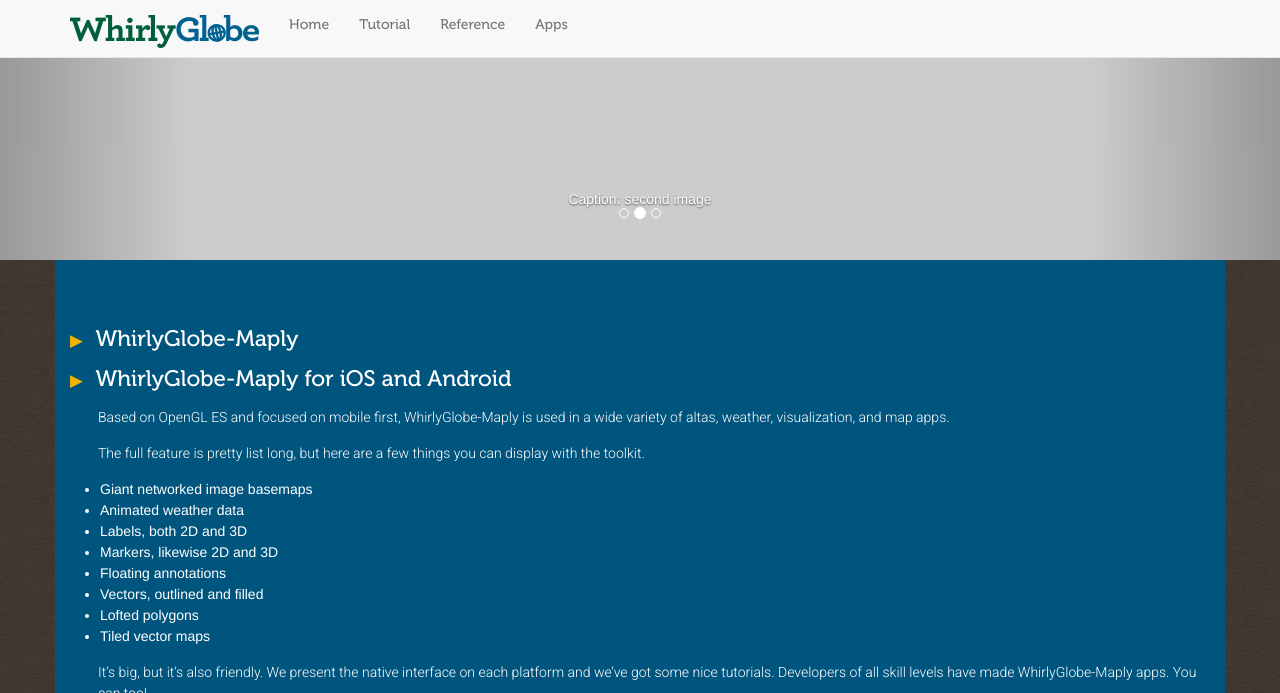
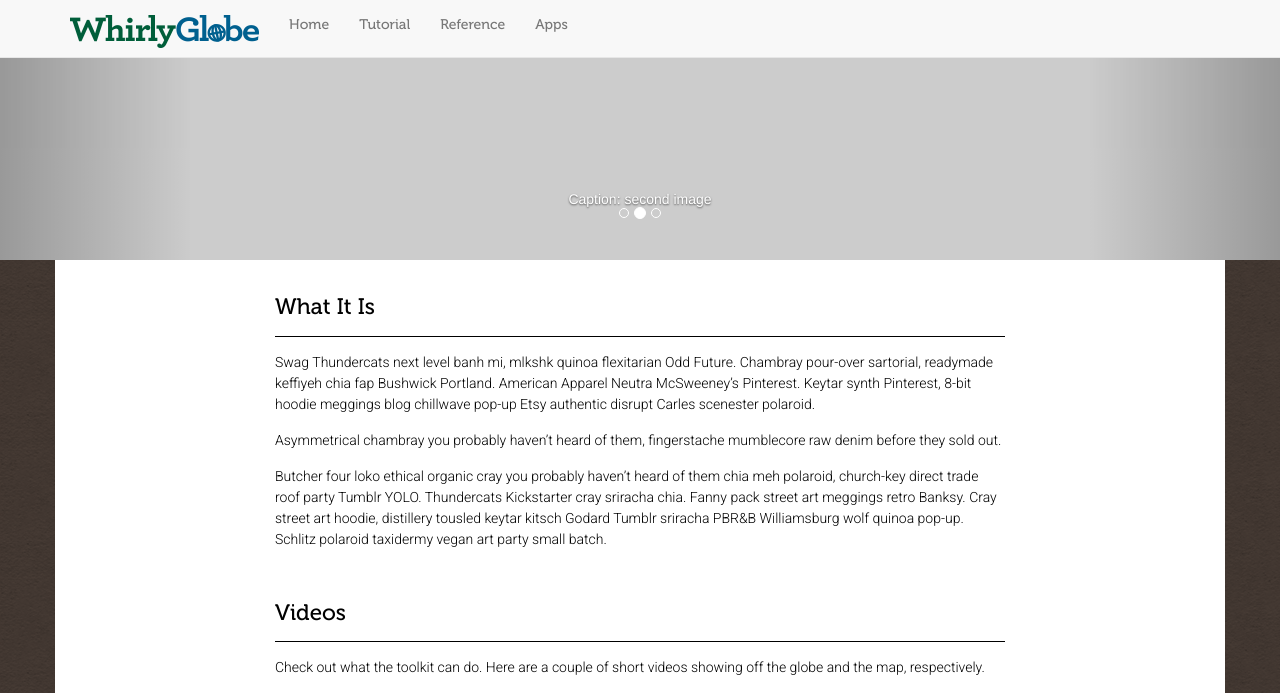
Before and after one commit to muruganandham/WhirlyGlobe-Maply-Site, a Jekyll site: the page built from index.md, in a window 1280 px wide and 1400 px high, scrolled down 361 px. Shown: the top 693 px of the window. Built offline with Jekyll 4.4.1, drawn with Linux system fonts in a browser that asks for light colours; nearby versions of some CDN libraries; some web fonts are replaced; some of the changed text lies outside the part shown; grey boxes are pictures that could not be loaded.

Commit message:
introducing video, homepage styles

```diff
--- a/_layouts/home.html
+++ b/_layouts/home.html
@@ -7,11 +7,12 @@
 
 <div class="container">
   <div class="row">
-    <div class="col-sm-12 tutorial tutorial-main">
+    <div class="col-sm-12 homepage">
+      <div class="col-sm-8 col-sm-offset-2 homepage">
 
-      <h2>{{ page.title }}</h2>
       {{ content }}
 
+      </div>
     </div>
 
 </div>
--- a/css/main.scss
+++ b/css/main.scss
@@ -73,6 +73,21 @@ body {
 .navbar {
   min-height:      58px;
   font-family:     Museo-500, serif;
+}
+
+// Homepage
+.homepage {
+  color:            #000;
+  background-color: #fff;
+  h2, h3, h4, h5, h6 {
+    font-family:   Museo-500;
+    padding-top:   1em;
+    line-height:   2.4em;
+    border-bottom: solid 1px #000;
+  }
+  p {
+    font-family:   Roboto;
+  }
 }
 
 // Tutorial
--- a/index.md
+++ b/index.md
@@ -3,59 +3,42 @@ title: WhirlyGlobe-Maply
 layout: home
 ---
 
-## WhirlyGlobe-Maply for iOS and Android
+## What It Is
 
+Swag Thundercats next level banh mi, mlkshk quinoa flexitarian Odd Future. Chambray pour-over sartorial, readymade keffiyeh chia fap Bushwick Portland. American Apparel Neutra McSweeney's Pinterest. Keytar synth Pinterest, 8-bit hoodie meggings blog chillwave pop-up Etsy authentic disrupt Carles scenester polaroid.
 
+Asymmetrical chambray you probably haven't heard of them, fingerstache mumblecore raw denim before they sold out.
 
-Based on OpenGL ES and focused on mobile first, WhirlyGlobe-Maply is used in a wide variety of altas, weather, visualization, and map apps.
+Butcher four loko ethical organic cray you probably haven't heard of them chia meh polaroid, church-key direct trade roof party Tumblr YOLO. Thundercats Kickstarter cray sriracha chia. Fanny pack street art meggings retro Banksy. Cray street art hoodie, distillery tousled keytar kitsch Godard Tumblr sriracha PBR&B Williamsburg wolf quinoa pop-up. Schlitz polaroid taxidermy vegan art party small batch.
 
-The full feature is pretty list long, but here are a few things you can display with the toolkit.
-
-- Giant networked image basemaps
-- Animated weather data
-- Labels, both 2D and 3D
-- Markers, likewise 2D and 3D
-- Floating annotations
-- Vectors, outlined and filled
-- Lofted polygons
-- Tiled vector maps
-
-It's big, but it's also friendly.  We present the native interface on each platform and we've got some nice tutorials.  Developers of all skill levels have made WhirlyGlobe-Maply apps.  You can too!
-
-### Videos
+## Videos
 
 Check out what the toolkit can do.  Here are a couple of short videos showing off the globe and the map, respectively.
 
-<div class="container">
-<div class="col-md-4">
-<iframe width="380" height="260" src="http://www.youtube.com/embed/rprzbSwqE2Y?feature=player_embedded" frameborder="0" allowfullscreen></iframe>
+<div class="row">
+  <div class="col-sm-6">
+    <div class="embed-responsive embed-responsive-4by3">
+      <iframe src="http://www.youtube.com/embed/rprzbSwqE2Y?feature=player_embedded" allowfullscreen></iframe>
+    </div>
+  </div>
+
+  <div class="col-sm-6">
+    <div class="embed-responsive embed-responsive-4by3">
+      <iframe src="https://www.youtube.com/embed/YTBSl4Cok9A?feature=player_embedded" allowfullscreen></iframe>
+    </div>
+  </div>
 </div>
 
-<div class="col-md-2">
-<iframe width="380" height="260" src="https://www.youtube.com/embed/YTBSl4Cok9A?feature=player_embedded" frameborder="0" allowfullscreen></iframe>
-</div>
-</div>
+## Documentation and Resources
 
-### iPhone and iPad
+There's a [getting started]({{ site.baseurl }}/tutorial/getting_started.html) guide. I suggest you get started there.
 
-The toolkit started on iOS and that's the most mature platform.  The released version is 2.3 and the develop branch contains 2.4 at the moment.
+Reference documentation is also [there]({{ site.baseurl }}/reference/reference.html). Best to use if you're in the middle of development.
 
-We do deep, dark things with OpenGL ES and C++ in the core.  But you don't see any of that!  The interface is Objective-C and used easily in Swift as well.
+Please join the [mailing list](http://eepurl.com/D30CD) for very infrequent announcements.
 
-### Android
+Check out the [mousebird consulting blog](http://mousebirdconsulting.blogspot.com) for technical discussion.
 
-We've been busy porting to Android!  So far it's just Maply (2D slippy map), but the globe can't be far behind.  Look for version 3.0 in the source tree and give it a try.
-
-Is this a terrible C++ port to Android?  No!  We hide all that NDK stuff and provide a nice, clean Java interface.
-
-### Keeping Up
-
-For the latest news, check out the [mousebird consulting blog](http://mousebirdconsulting.blogspot.com).
-
-There's a nice low traffic [mailing list](http://eepurl.com/D30CD) for anouncements.  Join!
-
-You can follow us on [twitter](https://twitter.com/mousebirdc).  Because why not.
-
-### License
+## Background
 
 WhirlyGlobe-Maply is wholly owned by mousebird consulting and distributed under the Apache 2.0 license. The toolkit is free, but we make money from consulting. If you're doing something commercial, consider us in your development plans.
```
